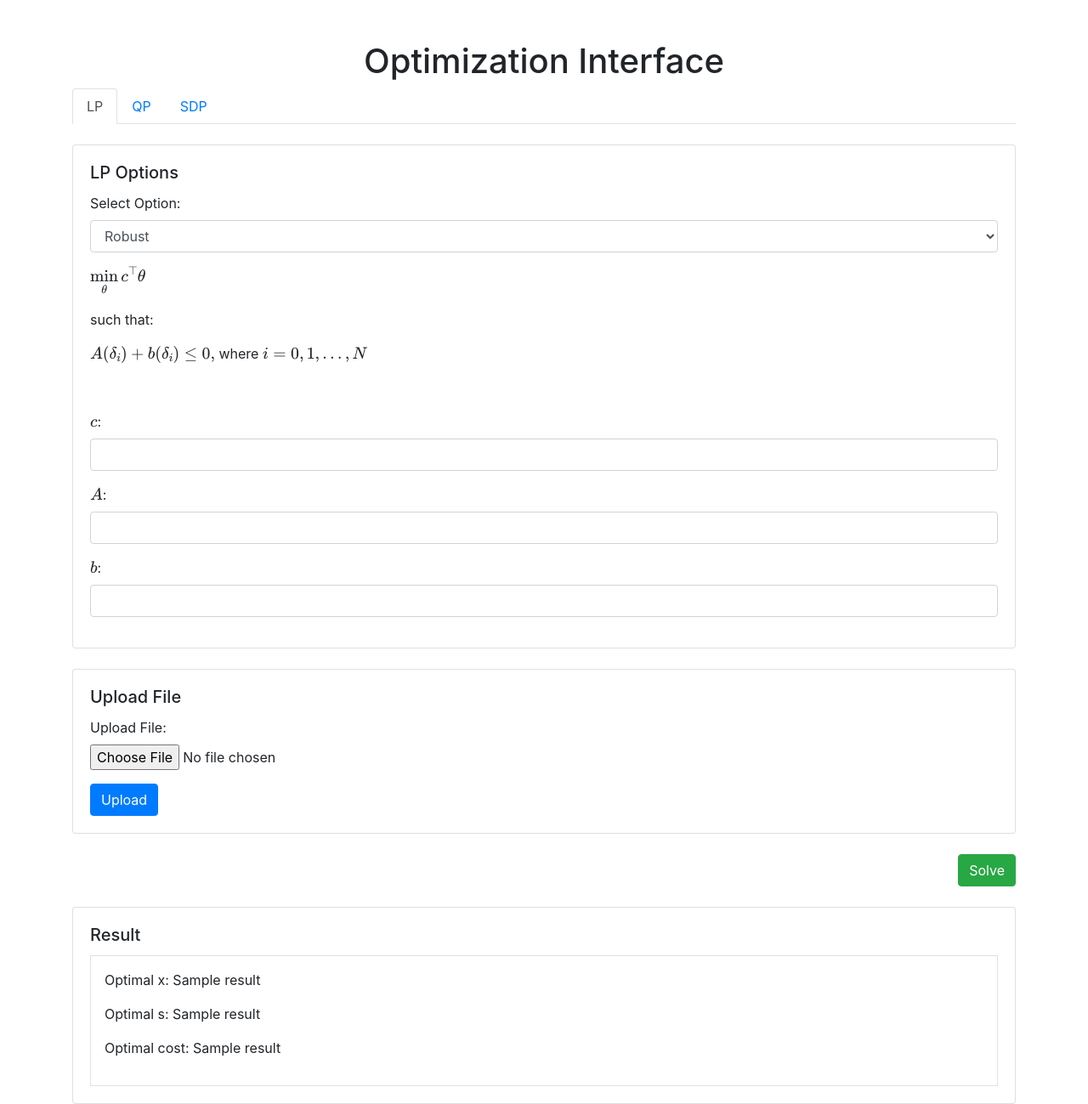
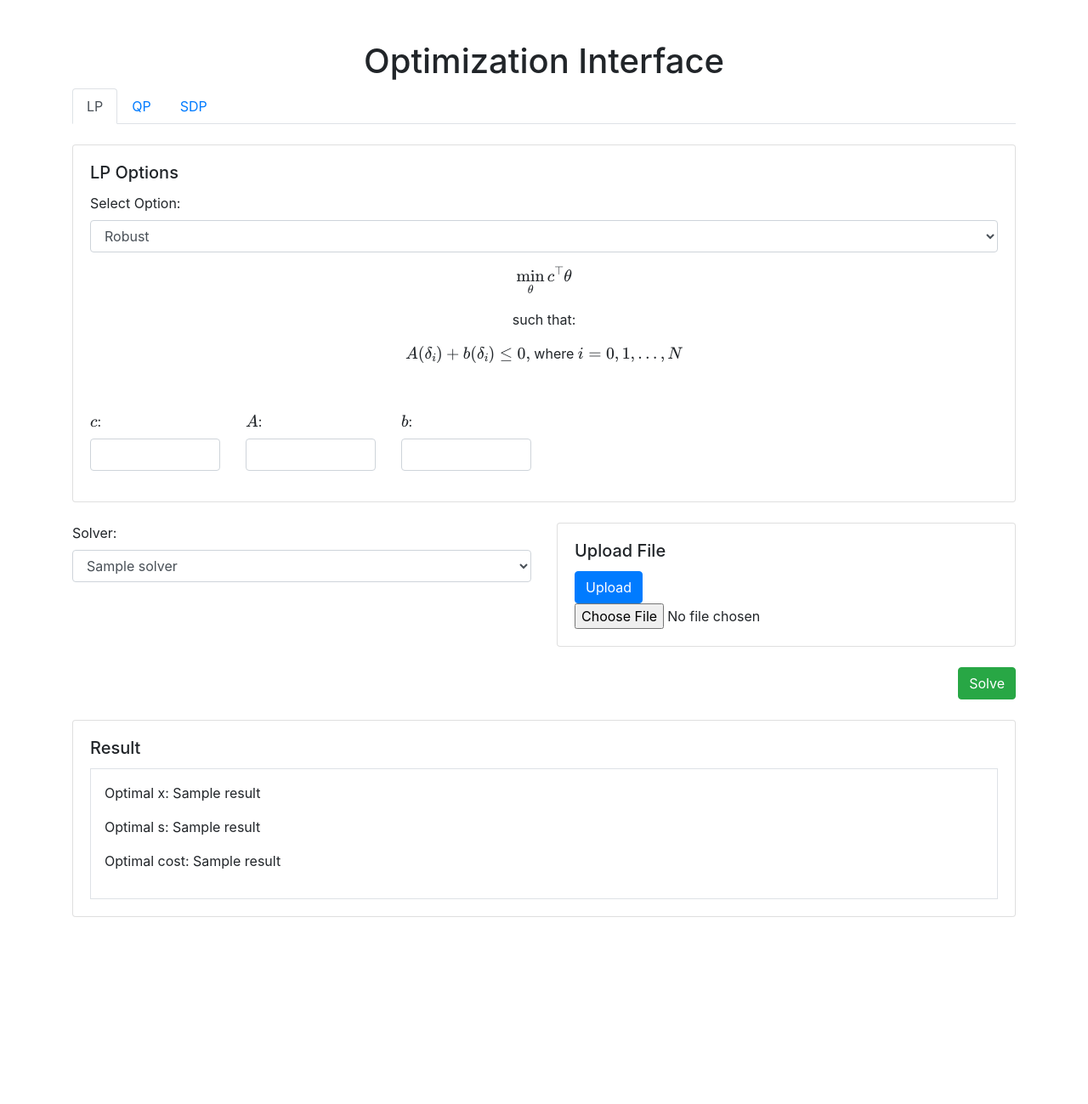
Before and after one commit to Kiguli/Scen-Opt, a Flask app: template templates/index.html in a window 1280 px wide. Shown: the whole page at 85% size. After the commit the page ends 1079 px from the top, so only its background shows below. Run offline with Flask 3, Linux system fonts and the light colour scheme; the template is opened without the code that fills it: most values are stand-ins (such as "Sample title", 1, 10 or a date in 2020); parts of the project's set-up code (start-up, migrations or seed data) failed here and were passed over; some libraries are stand-ins or nearby versions.

Commit message:
Commit: improved website compactness.

```diff
--- a/app.py
+++ b/app.py
@@ -6,8 +6,7 @@ from werkzeug.utils import secure_filename
 from src.LP import solve_lp
 from src.QP import solve_qp
 from src.SDP import solve_sdp
-from src.Miscellaneous import load_file
-from tests.LP import norm_type
+from src.Miscellaneous import load_file,get_solvers
 
 app = Flask(__name__)
 app.config['UPLOAD_FOLDER'] = 'uploads/'
@@ -21,7 +20,8 @@ def allowed_file(filename):
 
 @app.route('/')
 def index():
-    return render_template('index.html')
+    solvers = get_solvers()
+    return render_template('index.html',solvers=solvers)
 
 
 @app.route('/upload', methods=['POST'])
@@ -49,7 +49,6 @@ def solve():
     if filename:
         file_path = os.path.join(app.config['UPLOAD_FOLDER'], filename)
         scenarios = load_file(file_path)
-        print(scenarios)
     else:
         return redirect(url_for('index'))
 
@@ -63,46 +62,18 @@ def solve():
 
     # Get values from parameter boxes
     form_data = request.form.to_dict()
-    print(form_data)
-
-    T = 0.0
-    P = 0.0
-    Theta_Bar = 0.0
-    norm_type = 2
-
-    if option == 'robust':
-        print(T)
-        print(P)
-        print(Theta_Bar)
-        print(norm_type)
-    elif option == 'robust-regularization':
-        T = float(form_data.get('tau', 0.0))
-        print(T)
-        Theta_Bar = float(form_data.get('Theta_Bar', 0.0))
-        print(Theta_Bar)
-        norm_type = int(form_data.get('p', 2))
-        print(norm_type)
-        P = 0.0
-        print(P)
-    elif option == 'robust-relaxation':
-        T = 0.0
-        Theta_Bar = 0.0
-        norm_type = 2
-        P = float(form_data.get('rho', 0.0))
-    elif option == 'robust-regularization-relaxation':
-        P = float(form_data.get('rho', 0.0))
-        Theta_Bar = float(form_data.get('theta_bar', 0.0))
-        T = float(form_data.get('tau', 0.0))
-        norm_type = int(form_data.get('p', 2))
-
-    solver = cp.SCS
+    T = float(form_data.get('tau', 0.0))
+    P = float(form_data.get('rho', 0.0))
+    Theta_Bar = float(form_data.get('theta_bar', 0.0))
+    norm_type = int(form_data.get('p', 2))
+    solver = form_data.get('solver', 'SCS')
 
     if active_tab == 'lp-tab':
-        optimal_x, optimal_s, optimal_cost = solve_lp(scenarios, A, b, c, T, P, norm_type, solver)
+        optimal_x, optimal_s, optimal_cost = solve_lp(scenarios, A, b, c, T, Theta_Bar, P, norm_type, solver)
     elif active_tab == 'qp-tab':
-        optimal_x, optimal_s, optimal_cost = solve_qp(scenarios, A, b, c, T, P, norm_type, solver)
+        optimal_x, optimal_s, optimal_cost = solve_qp(scenarios, A, b, c, T, Theta_Bar, P, norm_type, solver)
     elif active_tab == 'sdp-tab':
-        optimal_x, optimal_s, optimal_cost = solve_sdp(scenarios, A, b, c, T, P, norm_type, solver)
+        optimal_x, optimal_s, optimal_cost = solve_sdp(scenarios, A, b, c, T, Theta_Bar, P, norm_type, solver)
 
     return render_template('index.html', result=(optimal_x, optimal_s, optimal_cost))
 
--- a/src/Miscellaneous.py
+++ b/src/Miscellaneous.py
@@ -8,6 +8,8 @@ def get_solvers():
 
         Returns:
         list: A list of strings representing the names of the installed solvers.
+
+        Full list of possible solvers can be found here: https://www.cvxpy.org/tutorial/solvers/index.html#choosing-a-solver
     """
     solver_list = cp.installed_solvers()
     return solver_list
--- a/templates/index.html
+++ b/templates/index.html
@@ -42,37 +42,55 @@
                             </select>
                         </div>
                         <div id="lp-latex" class="form-group">
+                            <div class="text-center">
                                 <p>\(\displaystyle\min_{\theta} c^\top\theta\)</p>
                                 <p>such that</p>
-                            <p>\(A(\delta_i)+b(\delta_i) \leq 0\), forall \(\delta_i\) where \(i = 0,1, \ldots, N\)</p>
+                                <p>\(A(\delta_i)+b(\delta_i) \leq 0\), forall \(\delta_i\) where \(i = 0,1, \ldots,
+                                    N\)</p></div>
                         </div>
+                        <div class="row">
+                            <div class="col-md-2">
                                 <div class="form-group">
                                     <label for="lp-c">\(c\):</label>
                                     <input type="text" id="lp-c" class="form-control" name="c">
                                 </div>
+                            </div>
+                            <div class="col-md-2">
                                 <div class="form-group">
                                     <label for="lp-A">\(A\):</label>
                                     <input type="text" id="lp-A" class="form-control" name="A">
                                 </div>
+                            </div>
+                            <div class="col-md-2">
                                 <div class="form-group">
                                     <label for="lp-b">\(b\):</label>
                                     <input type="text" id="lp-b" class="form-control" name="b">
                                 </div>
+                            </div>
+                            <div class="col-md-2">
                                 <div class="form-group" id="lp-tau-group" style="display: none;">
                                     <label for="lp-tau">\(\tau\):</label>
                                     <input type="text" id="lp-tau" class="form-control" name="tau">
                                 </div>
+                            </div>
+                            <div class="col-md-2">
                                 <div class="form-group" id="lp-theta-bar-group" style="display: none;">
                                     <label for="lp-theta-bar">\(\bar{\theta}\):</label>
                                     <input type="text" id="lp-theta-bar" class="form-control" name="theta_bar">
                                 </div>
+                            </div>
+                            <div class="col-md-2">
                                 <div class="form-group" id="lp-p-group" style="display: none;">
                                     <label for="lp-p">\(p\):</label>
                                     <input type="text" id="lp-p" class="form-control" name="p">
                                 </div>
+                            </div>
+                            <div class="col-md-2">
                                 <div class="form-group" id="lp-rho-group" style="display: none;">
                                     <label for="lp-rho">\(\rho\):</label>
                                     <input type="text" id="lp-rho" class="form-control" name="rho">
+                                </div>
+                            </div>
                         </div>
                         <input type="hidden" name="active_tab" value="lp-tab">
                     </form>
@@ -95,42 +113,62 @@
                             </select>
                         </div>
                         <div id="qp-latex" class="form-group">
+                            <div class="text-center">
                                 <p>\(\displaystyle\min_{\theta} c^\top\theta + \theta^\top Q\theta\)</p>
                                 <p>such that</p>
                                 <p>\(A(\delta_i)+b(\delta_i) \leq 0,\) where \(i = 0,1, \ldots, N\)</p>
                                 <p>\(Q\succeq 0\)</p>
                             </div>
+                        </div>
+                        <div class="row">
+                            <div class="col-md-2">
                                 <div class="form-group">
                                     <label for="qp-c">\(c\):</label>
                                     <input type="text" id="qp-c" class="form-control" name="c">
                                 </div>
+                            </div>
+                            <div class="col-md-2">
                                 <div class="form-group">
                                     <label for="qp-A">\(A\):</label>
                                     <input type="text" id="qp-A" class="form-control" name="A">
                                 </div>
+                            </div>
+                            <div class="col-md-2">
                                 <div class="form-group">
                                     <label for="qp-b">\(b\):</label>
                                     <input type="text" id="qp-b" class="form-control" name="b">
                                 </div>
+                            </div>
+                            <div class="col-md-2">
                                 <div class="form-group">
                                     <label for="qp-Q">\(Q\):</label>
                                     <input type="text" id="qp-Q" class="form-control" name="Q">
                                 </div>
+                            </div>
+                            <div class="col-md-2">
                                 <div class="form-group" id="qp-tau-group" style="display: none;">
                                     <label for="qp-tau">\(\tau\):</label>
                                     <input type="text" id="qp-tau" class="form-control" name="tau">
                                 </div>
+                            </div>
+                            <div class="col-md-2">
                                 <div class="form-group" id="qp-theta-bar-group" style="display: none;">
                                     <label for="qp-theta-bar">\(\bar{\theta}\):</label>
                                     <input type="text" id="qp-theta-bar" class="form-control" name="theta_bar">
                                 </div>
+                            </div>
+                            <div class="col-md-2">
                                 <div class="form-group" id="qp-p-group" style="display: none;">
                                     <label for="qp-p">\(p\):</label>
                                     <input type="text" id="qp-p" class="form-control" name="p">
                                 </div>
+                            </div>
+                            <div class="col-md-2">
                                 <div class="form-group" id="qp-rho-group" style="display: none;">
                                     <label for="qp-rho">\(\rho\):</label>
                                     <input type="text" id="qp-rho" class="form-control" name="rho">
+                                </div>
+                            </div>
                         </div>
                         <input type="hidden" name="active_tab" value="qp-tab">
                     </form>
@@ -154,10 +192,12 @@
                             </select>
                         </div>
                         <div id="sdp-latex" class="form-group">
+                            <div class="text-center">
                                 <p>\(\displaystyle\min_{\theta} c^\top\theta + \theta^\top Q\theta\)</p>
                                 <p>such that</p>
                                 <p>\(A(\delta_i)+b(\delta_i) \leq 0,\) where \(i = 0,1, \ldots, N\)</p>
                                 <p>\(Q\succeq 0\)</p>
+                            </div>
                         </div>
                         <div class="form-group">
                             <label for="sdp-c">\(c\):</label>
@@ -197,16 +237,27 @@
             </div>
         </div>
     </div>
-    <div class="card mt-4">
+    <div class="row mt-4">
+        <div class="col-md-6">
+            <div class="form-group">
+                <label for="solver">Solver:</label>
+                <select class="form-control" id="solver" name="solver">
+                    {% for solver in solvers %}
+                    <option value="{{ solver }}">{{ solver }}</option>
+                    {% endfor %}
+                </select>
+            </div>
+        </div>
+        <div class="col-md-6">
+            <div class="card">
                 <div class="card-body">
+                    <form action="/upload" method="post" enctype="multipart/form-data">
                         <h5 class="card-title">Upload File</h5>
-            <form action="/upload" method="post" enctype="multipart/form-data">
-                <div class="form-group">
-                    <label for="file">Upload File:</label>
+                        <button type="submit" class="btn btn-primary">Upload</button>
                         <input type="file" name="file" id="file" class="form-control-file">
+                    </form>
                 </div>
-                <button type="submit" class="btn btn-primary">Upload</button>
-            </form>
+            </div>
         </div>
     </div>
     <div class="text-right mt-4">
@@ -217,9 +268,9 @@
             <h5 class="card-title">Result</h5>
             <div id="result-box" class="border p-3">
                 {% if result %}
-                <p>Optimal x: {{ result[0] }}</p>
-                <p>Optimal s: {{ result[1] }}</p>
-                <p>Optimal cost: {{ result[2] }}</p>
+                <p>Optimal x: {{ result[0] }} </p>
+                <p>Optimal s: {{ result[1] }} </p>
+                <p>Optimal cost: {{ result[2] }} </p>
                 {% else %}
                 <p>No result yet.</p>
                 {% endif %}
@@ -308,24 +359,24 @@
             }
         }
 
-        document.getElementById(`${tab}-latex`).innerHTML = `<p>\\(${latexText1}\\)</p><p>such that:</p><p>\\(${latexText2}\\)</p><p>\\(${latexText3}\\)</p>`;
+        document.getElementById(`${tab}-latex`).innerHTML = `<div class="text-center"><p>\\(${latexText1}\\)</p><p>such that:</p><p>\\(${latexText2}\\)</p><p>\\(${latexText3}\\)</p></div>`;
         MathJax.typeset();
     }
 </script>
 <script>
-    document.addEventListener('DOMContentLoaded', function() {
+    document.addEventListener('DOMContentLoaded', function () {
         updateLatexText('lp');
         updateLatexText('qp');
         updateLatexText('sdp');
 
         // Add event listeners for tab switching
-        document.getElementById('lp-tab').addEventListener('shown.bs.tab', function() {
+        document.getElementById('lp-tab').addEventListener('shown.bs.tab', function () {
             updateLatexText('lp');
         });
-        document.getElementById('qp-tab').addEventListener('shown.bs.tab', function() {
+        document.getElementById('qp-tab').addEventListener('shown.bs.tab', function () {
             updateLatexText('qp');
         });
-        document.getElementById('sdp-tab').addEventListener('shown.bs.tab', function() {
+        document.getElementById('sdp-tab').addEventListener('shown.bs.tab', function () {
             updateLatexText('sdp');
         });
     });
```
Also changed, not shown: tests/LP.py (+2 -1 lines), tests/QP.py (+2 -1 lines). Lines whose indentation alone changed are shown as unchanged.
